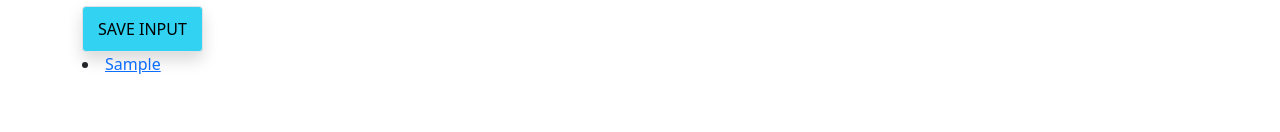
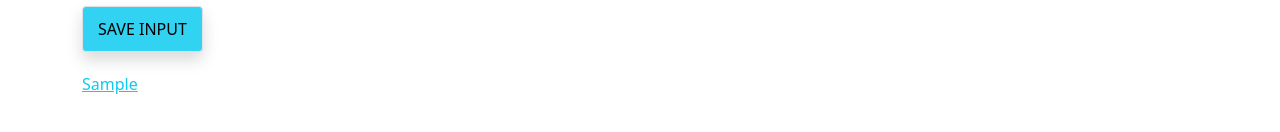
Before and after one commit to klezi10/lead-tracker-chrome-extension, a plain HTML site: page index.html in a window 1280 px wide. Both pictures are taken after typing "Sample" into the empty fields and a click on the button "SAVE INPUT". Shown: the part 144-276 px from the top of the page. Drawn offline with nearby package versions, Linux system fonts and the light colour scheme.

Commit message:
styled the list

```diff
--- a/index.html
+++ b/index.html
@@ -27,7 +27,7 @@
         >
           SAVE INPUT
         </button>
-        <div id="ul-el"></div>
+        <ul id="ul-el"></ul>
       </div>
     </div>
     <script src="index.js"></script>
--- a/styles.css
+++ b/styles.css
@@ -8,3 +8,17 @@ input {
 #save-input-btn {
   padding: 10px 15px;
 }
+
+ul {
+  margin-top: 20px;
+  list-style: none;
+  padding-left: 0;
+}
+
+li {
+  margin-top: 5px;
+}
+
+li a {
+  color: #0dcaf0;
+}
```
